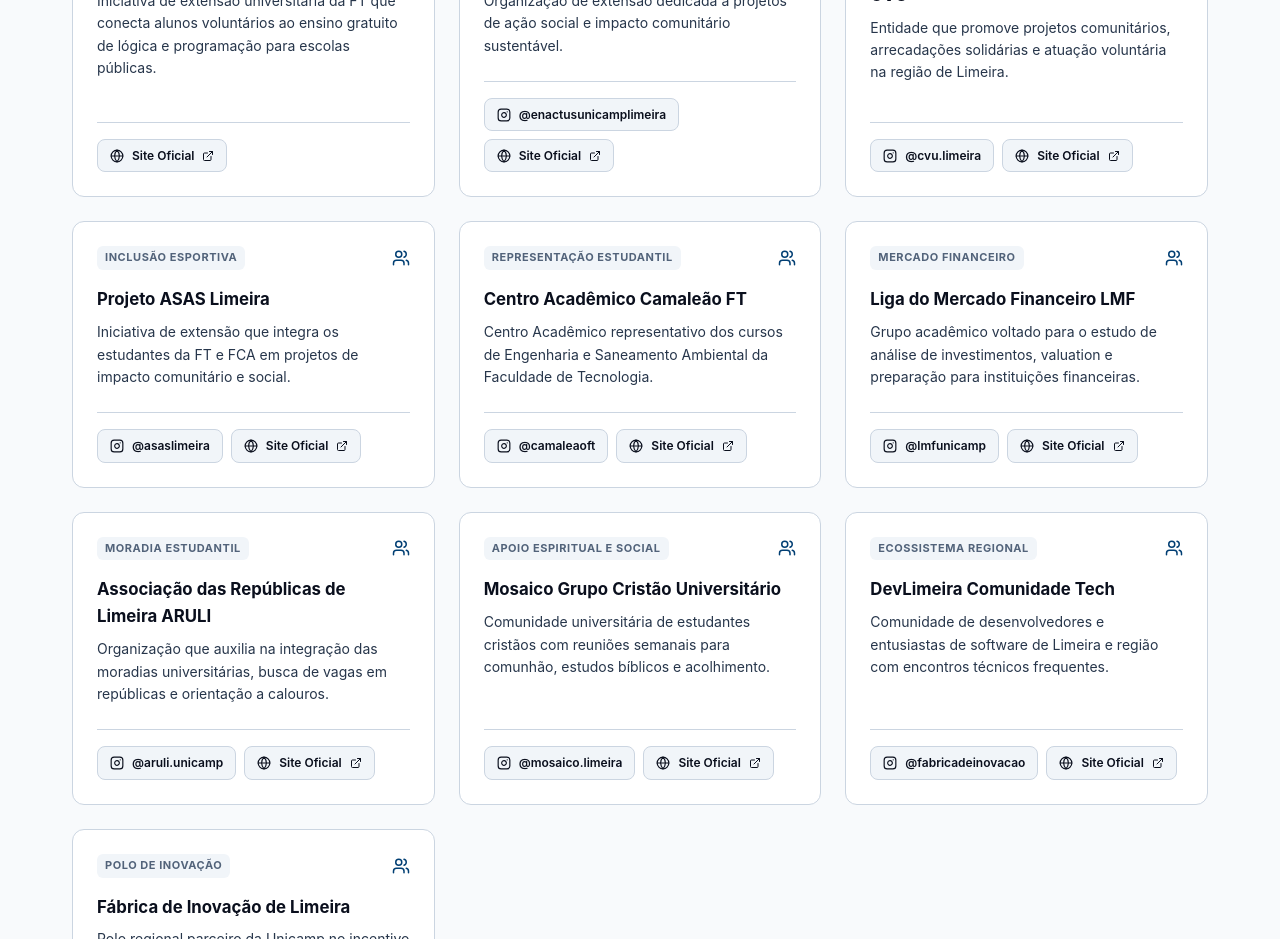
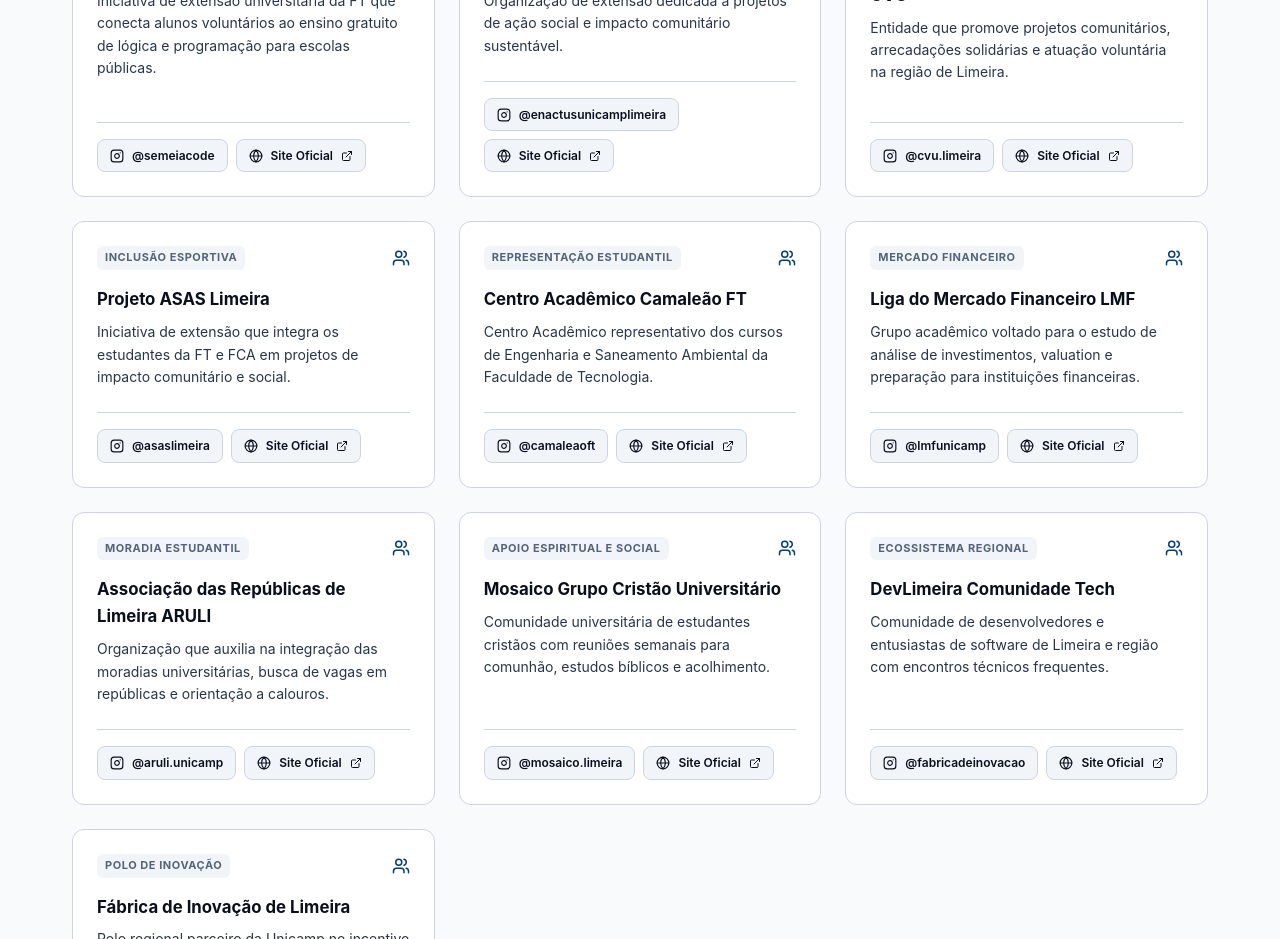
Before and after one commit to JPCalsavara/guia-sobrevivencia-ft, a Next.js app: page /campus in a window 1280 px wide. Shown: the part 3740-4679 px from the top of the page. Built offline with nearby package versions, Linux system fonts and the light colour scheme.

Commit message:
fix(orgs): adicionar instagram do semeiacode e filtro de organizacoes na pagina de links

```diff
--- a/src/app/links/page.tsx
+++ b/src/app/links/page.tsx
@@ -15,6 +15,7 @@ export default function LinksPage() {
     { key: 'ft', label: 'Faculdade de Tecnologia FT' },
     { key: 'unicamp', label: 'Sistemas Centrais Unicamp' },
     { key: 'prefeitura', label: 'Prefeitura e Limeira' },
+    { key: 'organizacoes', label: 'Organizações Estudantis' },
     { key: 'ferramentas', label: 'Ferramentas de Estudo' },
   ];
 
--- a/src/data/organizations.ts
+++ b/src/data/organizations.ts
@@ -76,6 +76,8 @@ export const organizationsData: Organization[] = [
     category: 'extensao',
     categoryLabel: 'Extensão Universitária',
     description: 'Iniciativa de extensão universitária da FT que conecta alunos voluntários ao ensino gratuito de lógica e programação para escolas públicas.',
+    instagramHandle: '@semeiacode',
+    instagramUrl: 'https://www.instagram.com/semeiacode/',
     websiteUrl: 'https://semeiacode.vercel.app/',
   },
   {
```
Also changed, not shown: 1 other file (tests, documents, lock files or other folders).
